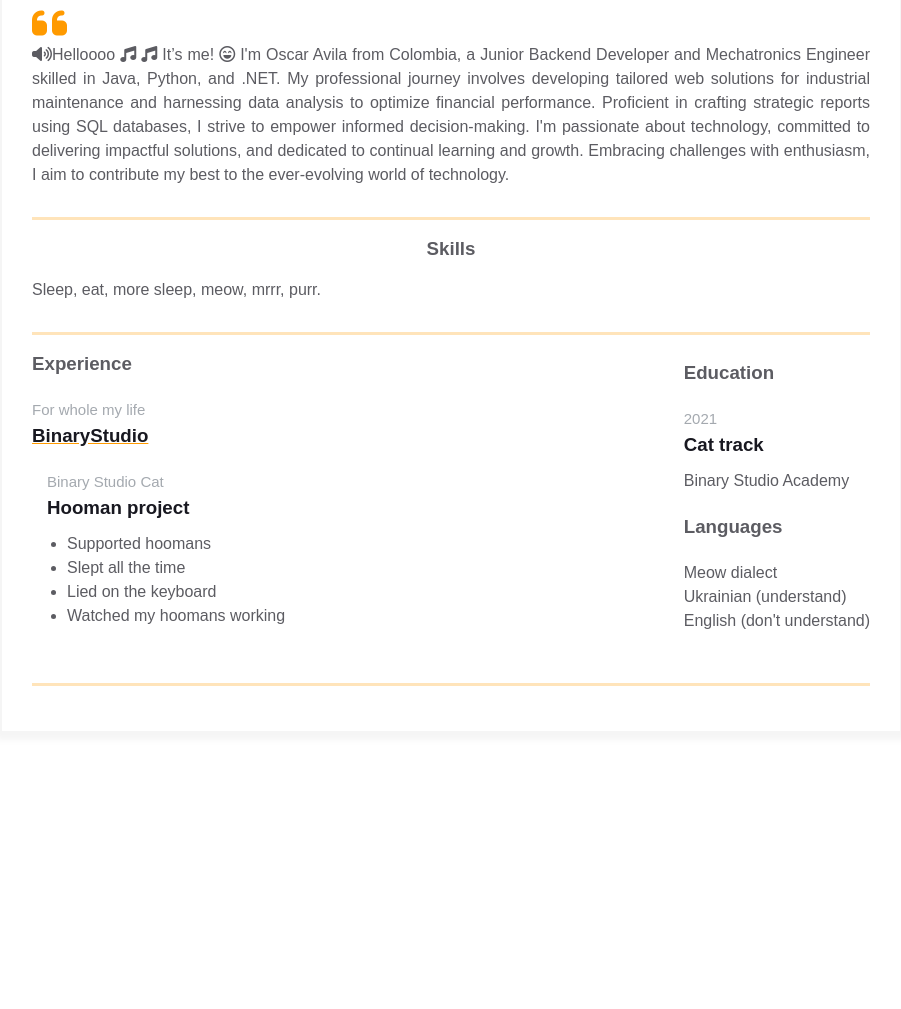
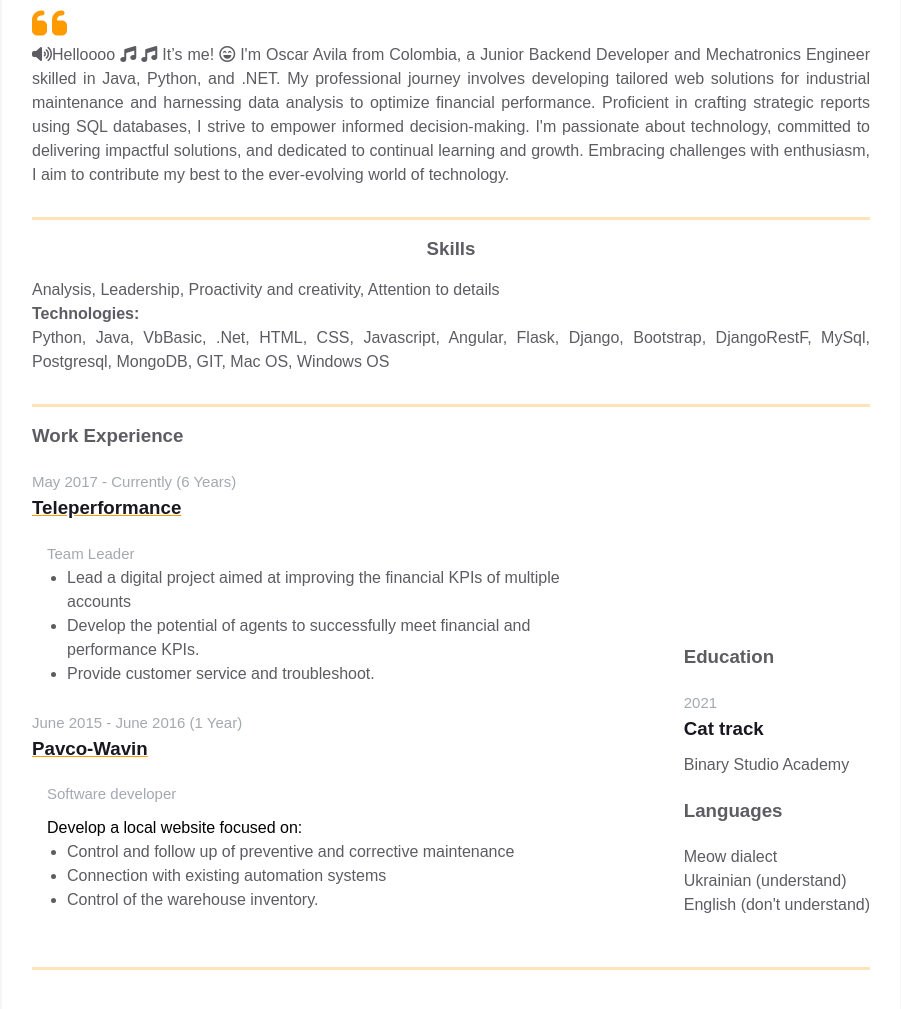
Before and after one commit to oskreduard/homepage, a plain HTML site: page index.html in a window 1280 px wide. Shown: the part 359-1368 px from the top of the page, without its empty margins (189-1090 px from the left). Before the commit the page ends 1141 px from the top, so only its background shows below. Drawn offline with Linux system fonts and the light colour scheme.

Commit message:
Adding work experience

```diff
--- a/index.html
+++ b/index.html
@@ -97,7 +97,12 @@
                 <div class="resume__block">
                 <div class="skills">
                     <h3 class="skills__header">Skills</h3>
-                    <p class="skills__text">Sleep, eat, more sleep, meow, mrrr, purr.</p>
+                    <p class="skills__text">Analysis, Leadership, Proactivity and creativity, Attention to details
+                    </p>
+                    <b class="skills__header">Technologies:</b>
+                    <p class="skills__text">
+                        Python, Java, VbBasic, .Net, HTML, CSS, Javascript, Angular, Flask, Django, Bootstrap, DjangoRestF, MySql, Postgresql, MongoDB, GIT, Mac OS, Windows OS
+                    </p>
                 </div>
                 </div>
             </div>
@@ -106,21 +111,35 @@
                 <div class="resume__block">
                   <div class="main-info fh">
                     <div class="experiences">
-                        <h3 class="experiences__header">Experience</h3>
+                        <h3 class="experiences__header">Work Experience</h3>
                             <div class="experiences__company">
                                 <div class="experiences__company-header">
-                                    <span class="experiences__company-header-durability">For whole my life</span>
-                                    <h3 class="experiences__company-header-name">BinaryStudio</h3>
+                                    <span class="experiences__company-header-durability">May 2017 - Currently (6 Years)</span>
+                                    <h3 class="experiences__company-header-name">Teleperformance</h3>
                                 </div>
 
                                 <div class="experiences__company-project">
-                                    <span class="experiences__company-project-role"> Binary Studio Cat </span>
-                                    <h3 class="experiences__company-project-name">Hooman project</h3>
+                                    <span class="experiences__company-project-role"> Team Leader </span>
                                     <ul class="experiences__company-project-responsibilities">
-                                        <li>Supported hoomans</li>
-                                        <li>Slept all the time</li>
-                                        <li>Lied on the keyboard</li>
-                                        <li>Watched my hoomans working</li>
+                                        <li>Lead a digital project aimed at improving the financial KPIs of multiple accounts</li>
+                                        <li>Develop the potential of agents to successfully meet financial and performance KPIs.</li>
+                                        <li>Provide customer service and troubleshoot.</li>
+                                    </ul>
+                                </div>
+                            </div>
+                            <div class="experiences__company">
+                                <div class="experiences__company-header">
+                                    <span class="experiences__company-header-durability">June 2015 - June 2016 (1 Year)</span>
+                                    <h3 class="experiences__company-header-name">Pavco-Wavin</h3>
+                                </div>
+
+                                <div class="experiences__company-project">
+                                    <p class="experiences__company-project-role"> Software developer </p>
+                                    <span> Develop a local website focused on: </span>
+                                    <ul class="experiences__company-project-responsibilities">
+                                        <li>Control and follow up of preventive and corrective maintenance</li>
+                                        <li>Connection with existing automation systems</li>
+                                        <li>Control of the warehouse inventory.</li>
                                     </ul>
                                 </div>
                             </div>
```
